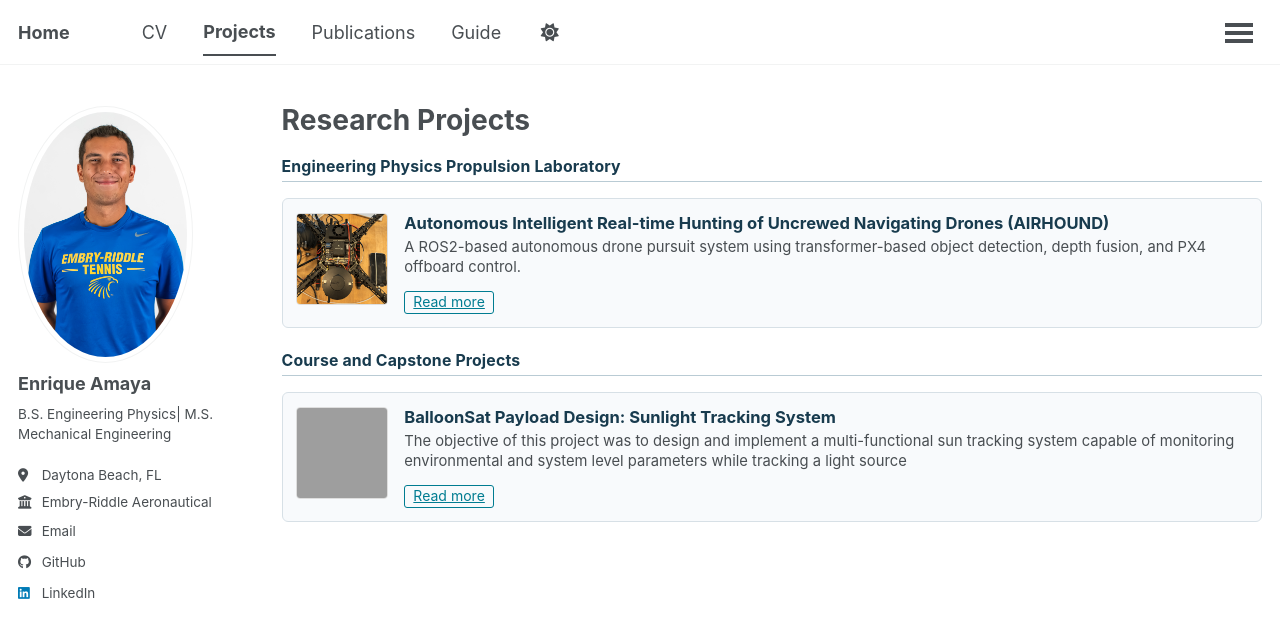
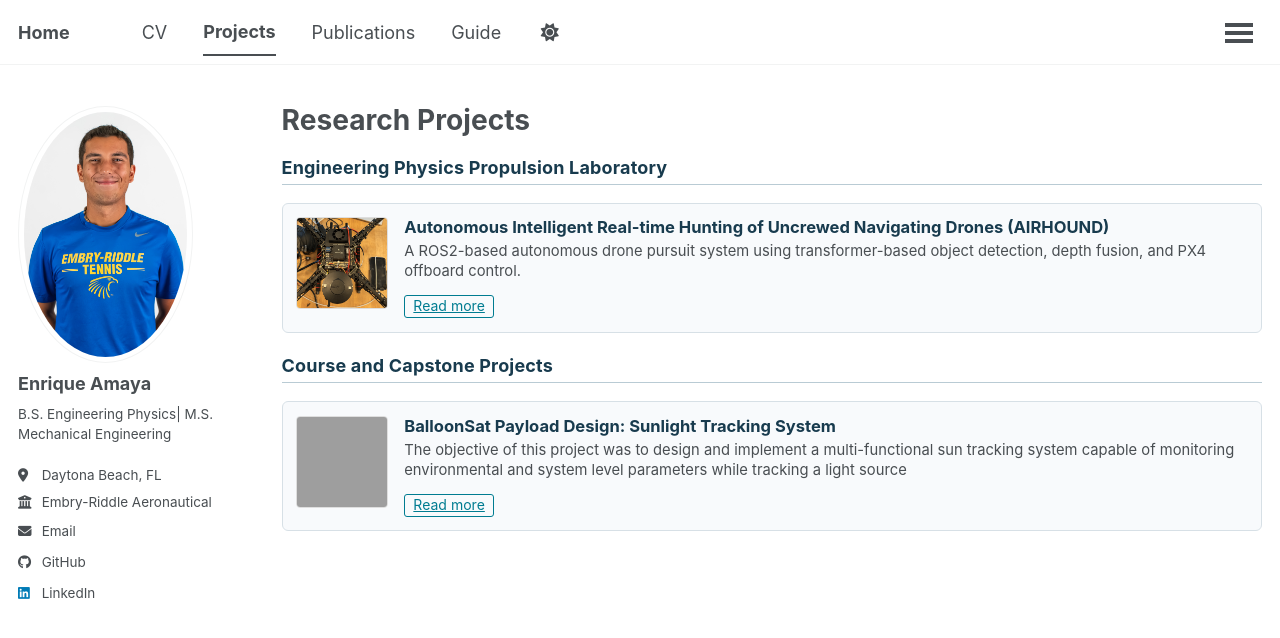
Before and after one commit to kikeamaya/kikeamaya.github.io, a Jekyll site: the page built from _pages/projects.html, in a window 1280 px wide. Shown: the top 638 px of the page. Built offline with Jekyll 4.4.1, drawn with Linux system fonts in a browser that asks for light colours; a style sheet for code colours, icons or effects is not loaded; grey boxes are pictures that could not be loaded.

Commit message:
Font change again lmaoo

```diff
--- a/_sass/_custom.scss
+++ b/_sass/_custom.scss
@@ -74,14 +74,13 @@
   color: #005d6c;
 }
 
-.project-section-title
-{
+.project-section-title {
   width: 100%;
-  margin: 1.25rem 0 0.9rem;
+  margin: 1.25rem 0 1.0rem;
   padding-bottom: 0.3rem;
   border-bottom: 1px solid #b9cbd4;
   color: #183b4e;
-  font-size: 0.88em;
+  font-size: 1.0em;
   font-weight: 700;
   letter-spacing: 0.01em;
 }
```
